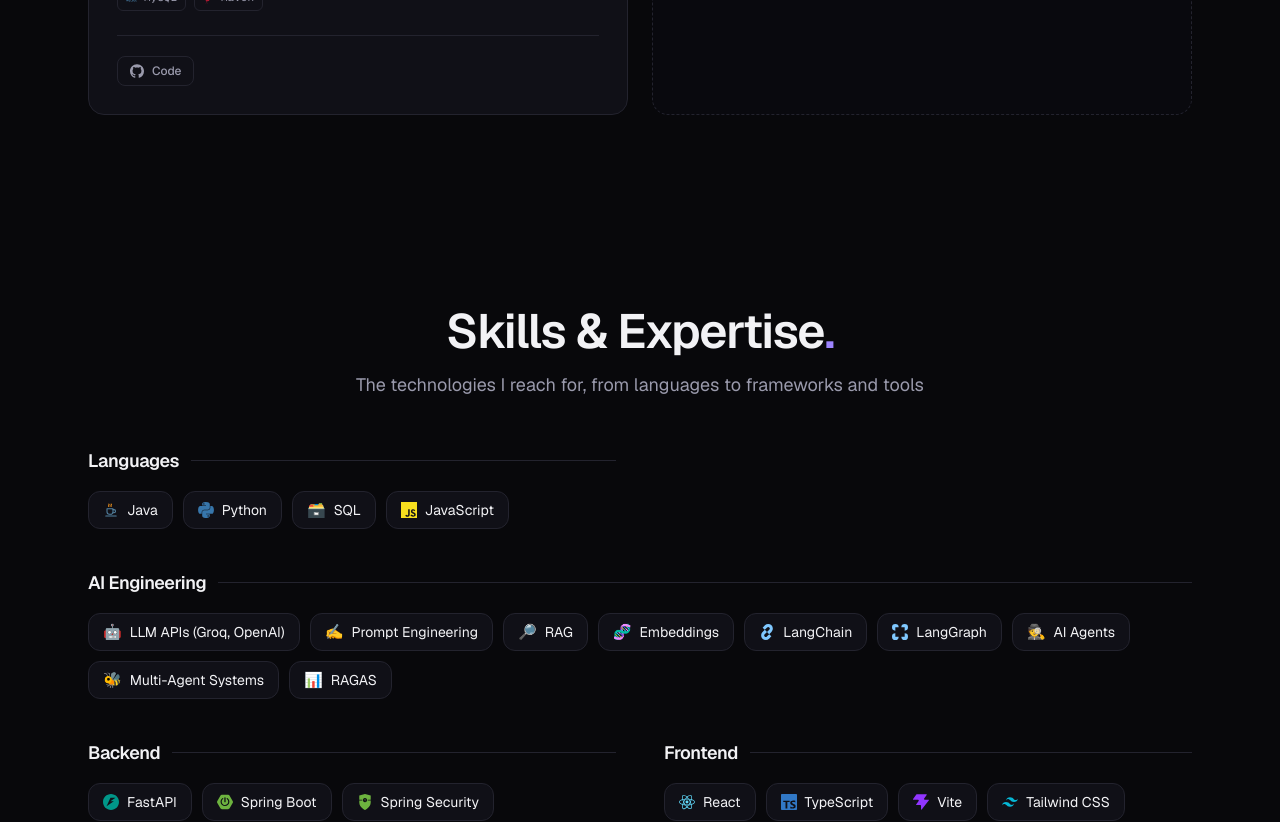
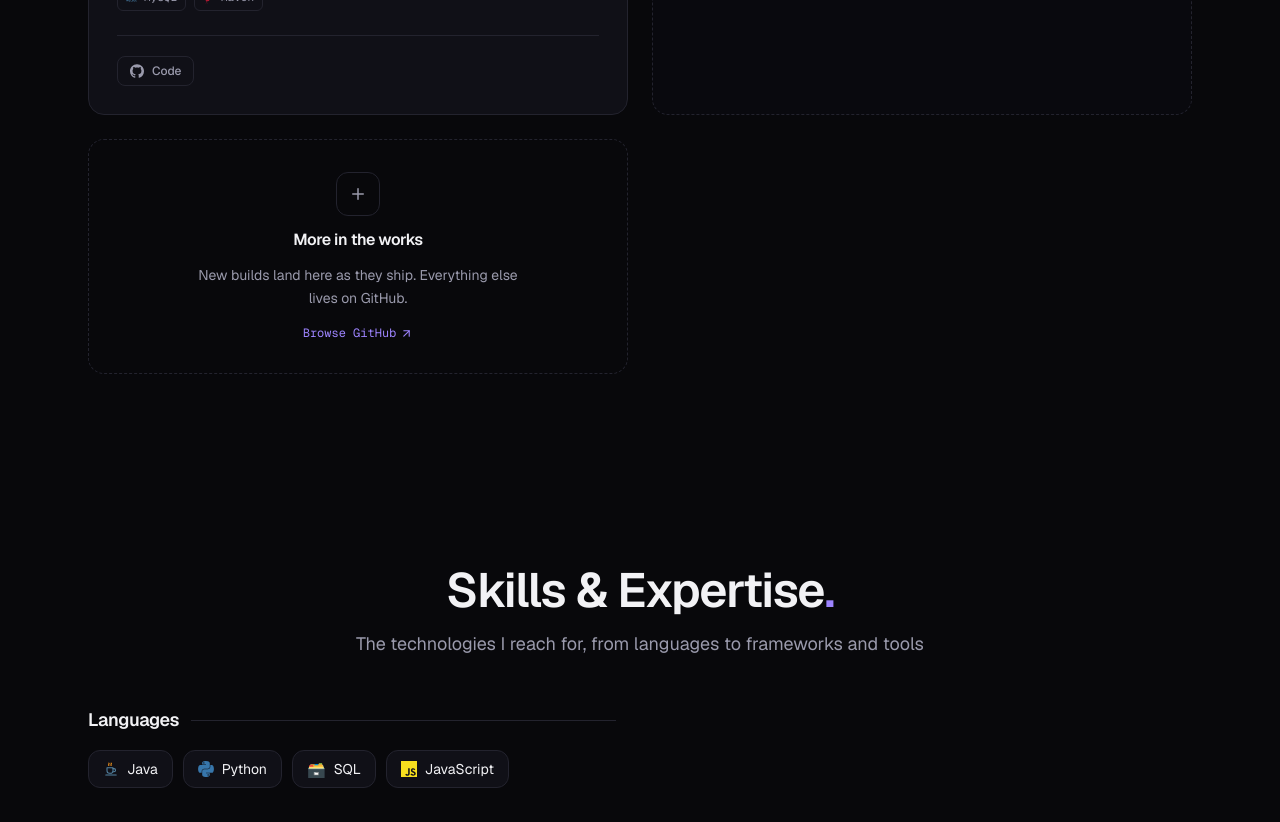
Before and after one commit to SR-Pradhan/Portfolio, a Next.js app in the folder frontend/: page / in a window 1280 px wide. Shown: the part 2620-3442 px from the top of the page. Built offline with nearby package versions, Linux system fonts and the light colour scheme; no server answers.

Commit message:
Add in-progress certification tile and more-projects tile

```diff
--- a/frontend/src/components/sections/Certifications.tsx
+++ b/frontend/src/components/sections/Certifications.tsx
@@ -1,9 +1,9 @@
 "use client";
 
-import { ArrowUpRight, BadgeCheck } from "lucide-react";
+import { ArrowUpRight, BadgeCheck, Hourglass } from "lucide-react";
 import { motion, useReducedMotion, useScroll, useSpring, useTransform } from "motion/react";
 import { useRef } from "react";
-import { certifications } from "@/data/site";
+import { certifications, certificationsMore } from "@/data/site";
 import Reveal from "../Reveal";
 import Section from "../Section";
 import TechIcon from "../TechIcon";
@@ -77,6 +77,22 @@ export default function Certifications() {
                 </Card>
               );
             })}
+
+            {/* Dashed, and last in the track: says the list is still growing
+                without inventing a credential that doesn't exist yet. */}
+            {certificationsMore.show && (
+              <div className="flex w-72 shrink-0 flex-col rounded-2xl border border-dashed border-border p-6 sm:w-80">
+                <span className="grid size-11 shrink-0 place-items-center rounded-xl border border-border text-muted">
+                  <Hourglass size={18} />
+                </span>
+                <h3 className="mt-5 font-semibold leading-snug tracking-tight text-muted">
+                  {certificationsMore.label}
+                </h3>
+                <p className="mt-1 flex-1 text-sm text-muted">
+                  {certificationsMore.detail}
+                </p>
+              </div>
+            )}
           </motion.div>
         </div>
       </Reveal>
--- a/frontend/src/components/sections/Projects.tsx
+++ b/frontend/src/components/sections/Projects.tsx
@@ -1,6 +1,6 @@
-import { ArrowUpRight, Package } from "lucide-react";
+import { ArrowUpRight, Package, Plus } from "lucide-react";
 import { Github } from "@/components/BrandIcons";
-import { projects, type Project } from "@/data/site";
+import { projects, type Project, projectsMore, site } from "@/data/site";
 import { techEmoji, techSlug } from "@/lib/techSlugs";
 import Reveal from "../Reveal";
 import Section from "../Section";
@@ -130,6 +130,34 @@ export default function Projects() {
             </Reveal>
           ),
         )}
+
+        {/* Dashed rather than solid so it reads as a placeholder, not a project.
+            Fills the empty cell an odd project count leaves in a 2-col grid. */}
+        <Reveal delay={0.05}>
+          <a
+            href={site.socials.github}
+            target="_blank"
+            rel="noreferrer"
+            className="group flex h-full min-h-[14rem] flex-col items-center justify-center gap-3 rounded-2xl border border-dashed border-border p-8 text-center transition-colors hover:border-accent/60"
+          >
+            <span className="grid size-11 place-items-center rounded-xl border border-border text-muted transition-colors group-hover:border-accent group-hover:text-accent">
+              <Plus size={18} />
+            </span>
+            <span className="font-semibold tracking-tight">
+              {projectsMore.label}
+            </span>
+            <span className="max-w-xs text-sm leading-relaxed text-muted">
+              {projectsMore.detail}
+            </span>
+            <span className="mt-1 flex items-center gap-1 font-mono text-xs text-accent">
+              {projectsMore.cta}
+              <ArrowUpRight
+                size={13}
+                className="transition group-hover:-translate-y-0.5 group-hover:translate-x-0.5"
+              />
+            </span>
+          </a>
+        </Reveal>
       </div>
     </Section>
   );
--- a/frontend/src/data/site.ts
+++ b/frontend/src/data/site.ts
@@ -474,6 +474,26 @@ export const certifications: Certification[] = [
   },
 ];
 
+/**
+ * Trailing tile in the Projects grid.
+ *
+ * It also does layout work: with an odd number of projects the two-column grid
+ * leaves a visible hole, and this fills it. Delete the export and the tile if
+ * the grid ever comes out even and the note isn't wanted.
+ */
+export const projectsMore = {
+  label: "More in the works",
+  detail: "New builds land here as they ship. Everything else lives on GitHub.",
+  cta: "Browse GitHub",
+};
+
+/** Trailing tile in the Certifications track. Set `show: false` when nothing is pending. */
+export const certificationsMore = {
+  show: true,
+  label: "More in progress",
+  detail: "Currently working towards further certifications.",
+};
+
 export const contact = {
   heading: "Say hi, don't be shy",
   sub: "Got a role, a project, or just want to talk shop? My inbox is open.",
```
Also changed, not shown: 2 other files (tests, documents, lock files or other folders).
